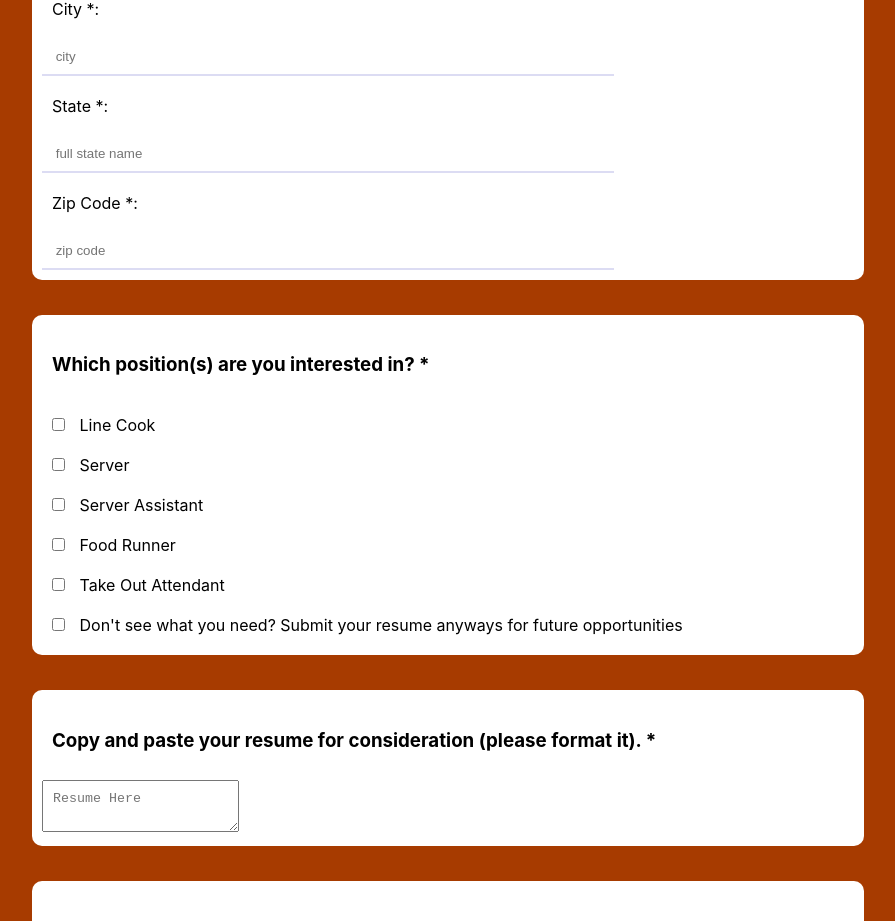
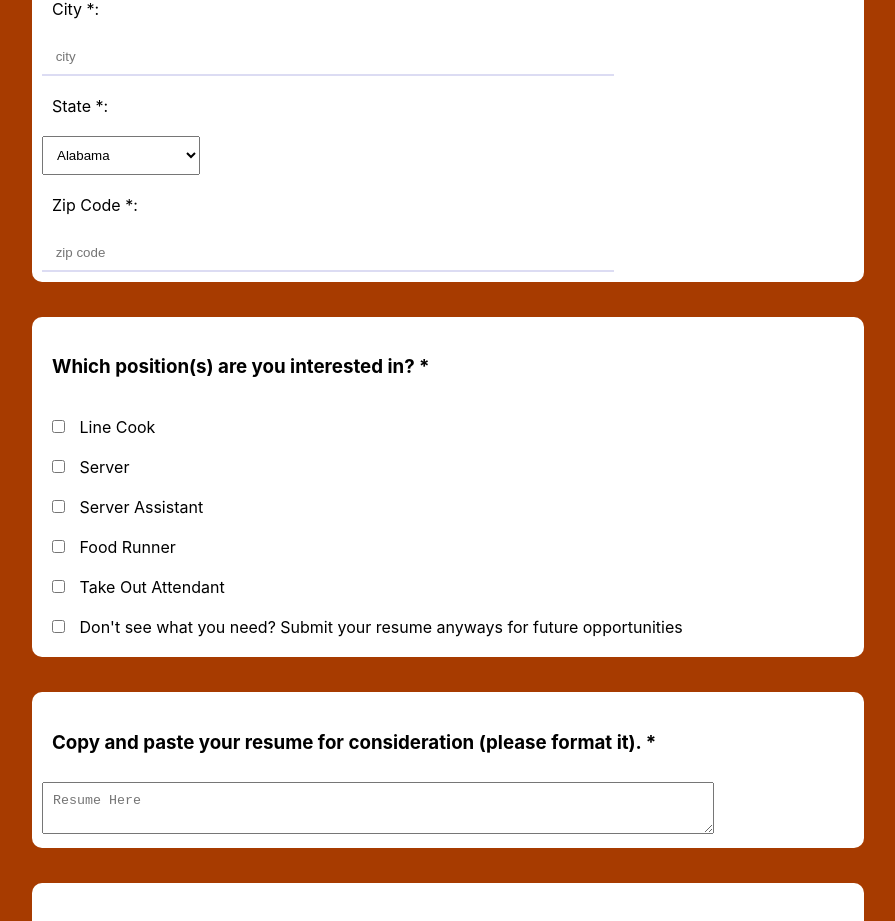
Before and after one commit to virtualhratscrm/Client_ResumeSubmit, a React (Create React App) app: page / in a window 1280 px wide. Shown: the part 1998-2919 px from the top of the page, without its empty margins (202-1097 px from the left). Built offline with nearby package versions, Linux system fonts and the light colour scheme.

Commit message:
states dropdown

```diff
--- a/src/components/form/ResumeForm.css
+++ b/src/components/form/ResumeForm.css
@@ -2,7 +2,8 @@
   background-color: #a73b00;
 }
 
-.check {
+.jobtype,
+.authCheck {
   text-align: left;
   margin: 0;
   width: auto;
@@ -51,3 +52,7 @@
 input:focus {
   border-color: rgb(175, 13, 13);
 }
+
+.resumeBox {
+  width: 80%;
+}
--- a/src/components/form/ResumeSubmitForm.jsx
+++ b/src/components/form/ResumeSubmitForm.jsx
@@ -1,5 +1,18 @@
 import React, { Component } from "react";
 import "./ResumeForm.css";
+
+var jobTypes = document.getElementsByClassName(".jobtype");
+
+console.log("test");
+
+function validateJobTypeChecked() {
+  var sucess = false;
+
+  for (let i = 0; i < jobTypes.length; i++) {
+    if (sucess) {
+    }
+  }
+}
 
 export default class ResumeSubmitForm extends Component {
   render() {
@@ -114,14 +127,67 @@
             <div></div>
             <label htmlFor="state">State *:</label>
             <div></div>
-            <input
+            <select name="state">
+              <option value="AL">Alabama</option>
+              <option value="AK">Alaska</option>
+              <option value="AZ">Arizona</option>
+              <option value="AR">Arkansas</option>
+              <option value="CA">California</option>
+              <option value="CO">Colorado</option>
+              <option value="CT">Connecticut</option>
+              <option value="DE">Delaware</option>
+              <option value="DC">District of Columbia</option>
+              <option value="FL">Florida</option>
+              <option value="GA">Georgia</option>
+              <option value="HI">Hawaii</option>
+              <option value="ID">Idaho</option>
+              <option value="IL">Illinois</option>
+              <option value="IN">Indiana</option>
+              <option value="IA">Iowa</option>
+              <option value="KS">Kansas</option>
+              <option value="KY">Kentucky</option>
+              <option value="LA">Louisiana</option>
+              <option value="ME">Maine</option>
+              <option value="MD">Maryland</option>
+              <option value="MA">Massachusetts</option>
+              <option value="MI">Michigan</option>
+              <option value="MN">Minnesota</option>
+              <option value="MS">Mississippi</option>
+              <option value="MO">Missouri</option>
+              <option value="MT">Montana</option>
+              <option value="NE">Nebraska</option>
+              <option value="NV">Nevada</option>
+              <option value="NH">New Hampshire</option>
+              <option value="NJ">New Jersey</option>
+              <option value="NM">New Mexico</option>
+              <option value="NY">New York</option>
+              <option value="NC">North Carolina</option>
+              <option value="ND">North Dakota</option>
+              <option value="OH">Ohio</option>
+              <option value="OK">Oklahoma</option>
+              <option value="OR">Oregon</option>
+              <option value="PA">Pennsylvania</option>
+              <option value="RI">Rhode Island</option>
+              <option value="SC">South Carolina</option>
+              <option value="SD">South Dakota</option>
+              <option value="TN">Tennessee</option>
+              <option value="TX">Texas</option>
+              <option value="UT">Utah</option>
+              <option value="VT">Vermont</option>
+              <option value="VA">Virginia</option>
+              <option value="WA">Washington</option>
+              <option value="WV">West Virginia</option>
+              <option value="WI">Wisconsin</option>
+              <option value="WY">Wyoming</option>
+            </select>
+            {/* <input
               aria-required="true"
               type="text"
               id="state"
               name="state"
               required={true}
               placeholder=" full state name"
-            />
+            /> */}
             <div></div>
             <label htmlFor="zipcode"> Zip Code *:</label>
             <div></div>
@@ -138,7 +204,7 @@
             <h3>Which position(s) are you interested in? *</h3>
             <div className="formArea">
               <input
-                className="check"
+                className="jobtype"
                 type="checkbox"
                 name="position1"
                 value="Line Cook"
@@ -146,7 +212,7 @@
               <label htmlFor="position1"> Line Cook</label>
               <div></div>
               <input
-                className="check"
+                className="jobtype"
                 type="checkbox"
                 name="position2"
                 value="Server"
@@ -155,7 +221,7 @@
               <div></div>
               <input
                 type="checkbox"
-                className="check"
+                className="jobtype"
                 name="position3"
                 value="Server Assistant"
               />
@@ -163,7 +229,7 @@
               <div></div>
               <input
                 type="checkbox"
-                className="check"
+                className="jobtype"
                 name="position4"
                 value="Food Runner"
               />
@@ -171,7 +237,7 @@
               <div></div>
               <input
                 type="checkbox"
-                className="check"
+                className="jobtype"
                 name="position5"
                 value="Take Out Attendant"
               />
@@ -179,7 +245,7 @@
               <div></div>
               <input
                 type="checkbox"
-                className="check"
+                className="jobtype"
                 name="position6"
                 value="Don't see what you need? Submit your resume anyways for future opportunities"
               />
@@ -195,6 +261,7 @@
               Copy and paste your resume for consideration (please format it). *
             </h3>
             <textarea
+              className="resumeBox"
               aria-required="true"
               id="resume"
               name="resume"
@@ -206,7 +273,7 @@
             <h3>Are you legally authorized to work in the United States? *</h3>
             <div className="formArea">
               <input
-                className="check"
+                className="authCheck"
                 type="checkbox"
                 name="authorizedTrue"
                 value="authorizedTrue"
@@ -214,7 +281,7 @@
               <label htmlFor="authorizedTrue"> Yes </label>
               <div></div>
               <input
-                className="check"
+                className="authCheck"
                 type="checkbox"
                 name="authorizedFalse"
                 value="authorizedFalse"
```
Also changed, not shown: 1 other file (tests, documents, lock files or other folders).
